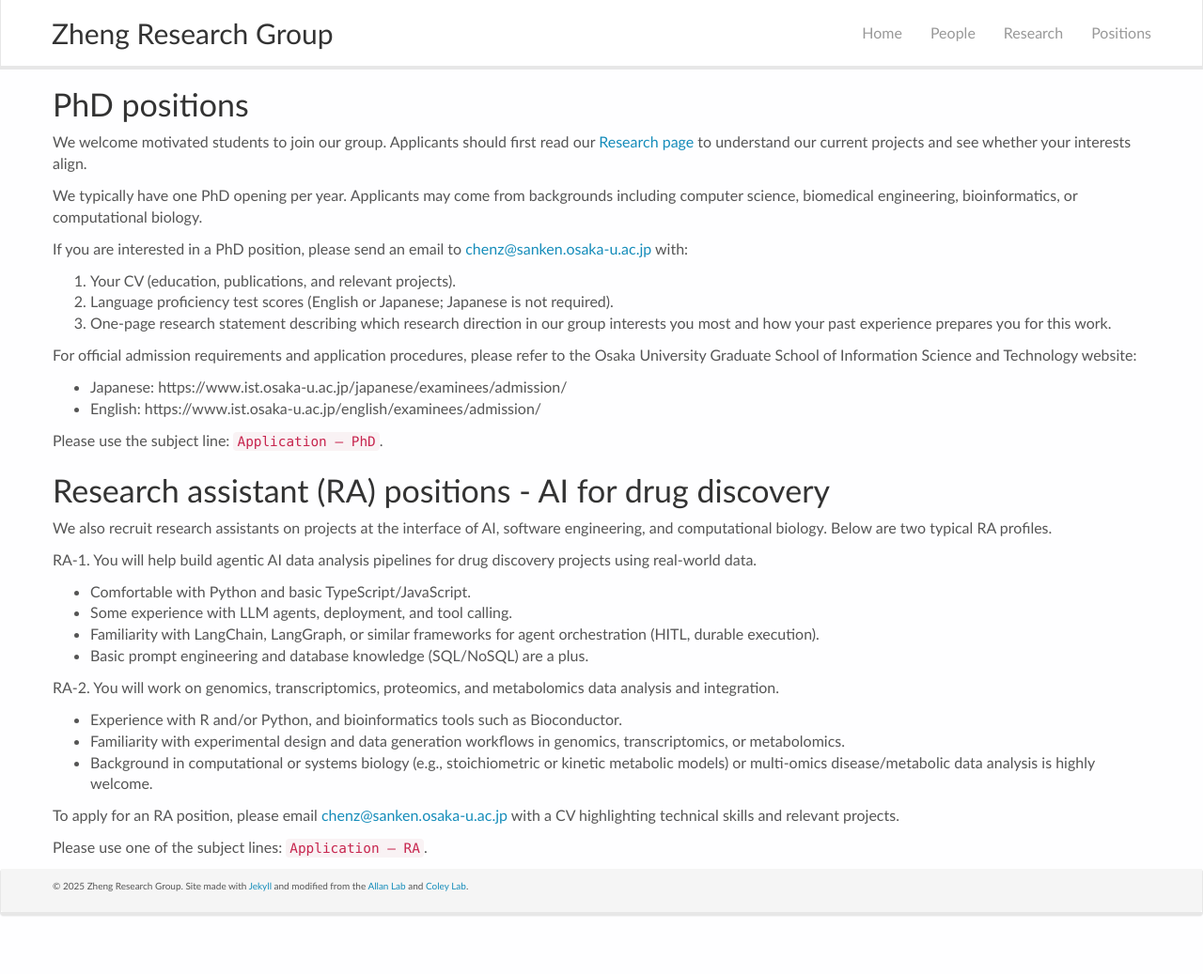
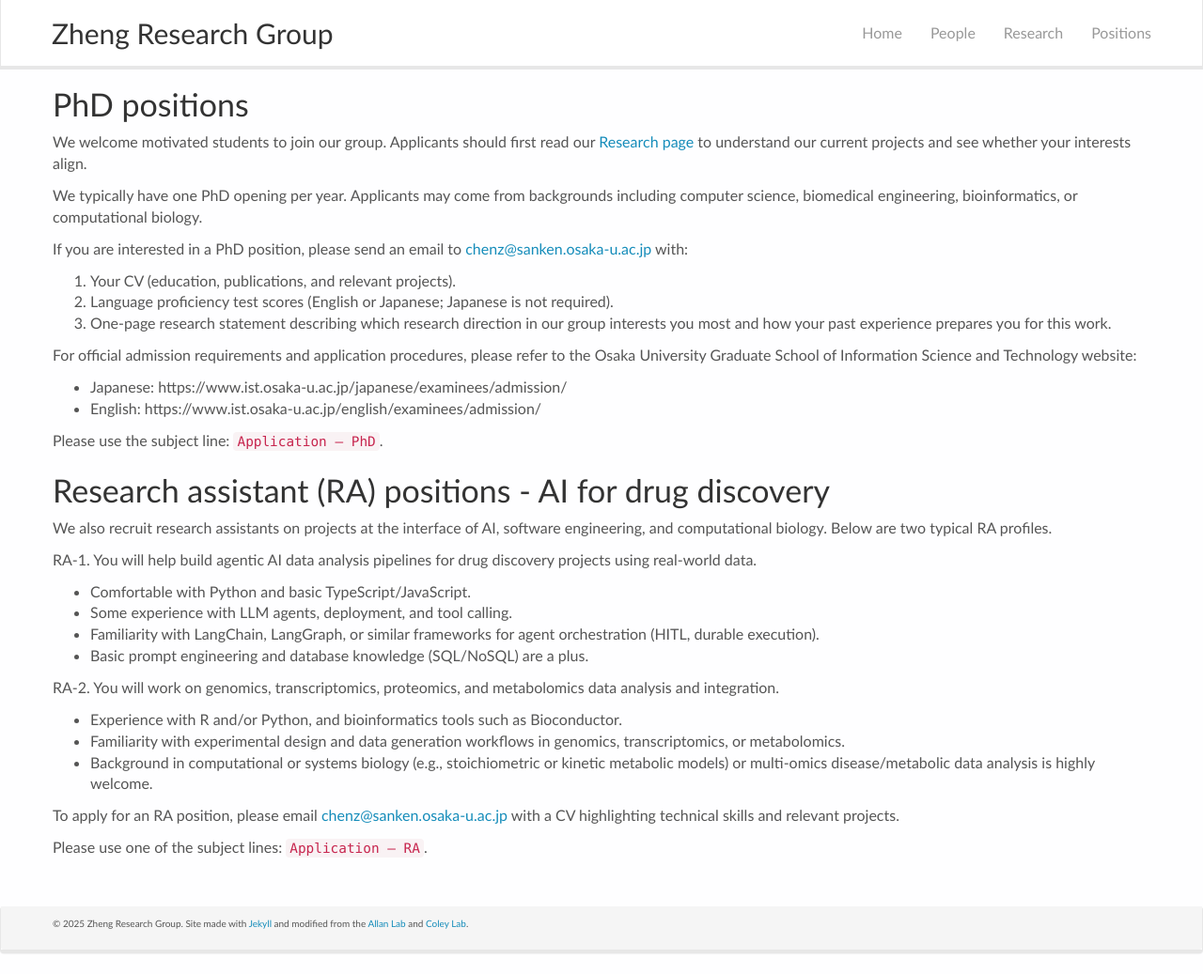
Before and after one commit to zhengchen3/zhengchen3.github.io, a Jekyll site: the page built from _pages/openings.md, in a window 1280 px wide and 1037 px high. Shown: the whole window at 94% size. Built offline with Jekyll 4.4.1, drawn with Linux system fonts in a browser that asks for light colours; nearby versions of some CDN libraries.

```diff
--- a/_pages/openings.md
+++ b/_pages/openings.md
@@ -56,3 +56,6 @@ RA-2. You will work on genomics, transcriptomics, proteomics, and metabolomics d
 To apply for an RA position, please email [chenz@sanken.osaka-u.ac.jp](mailto:chenz@sanken.osaka-u.ac.jp) with a CV highlighting technical skills and relevant projects.
 
 Please use one of the subject lines: `Application – RA`.
+
+
+<div style="height:40px;"></div>
```
